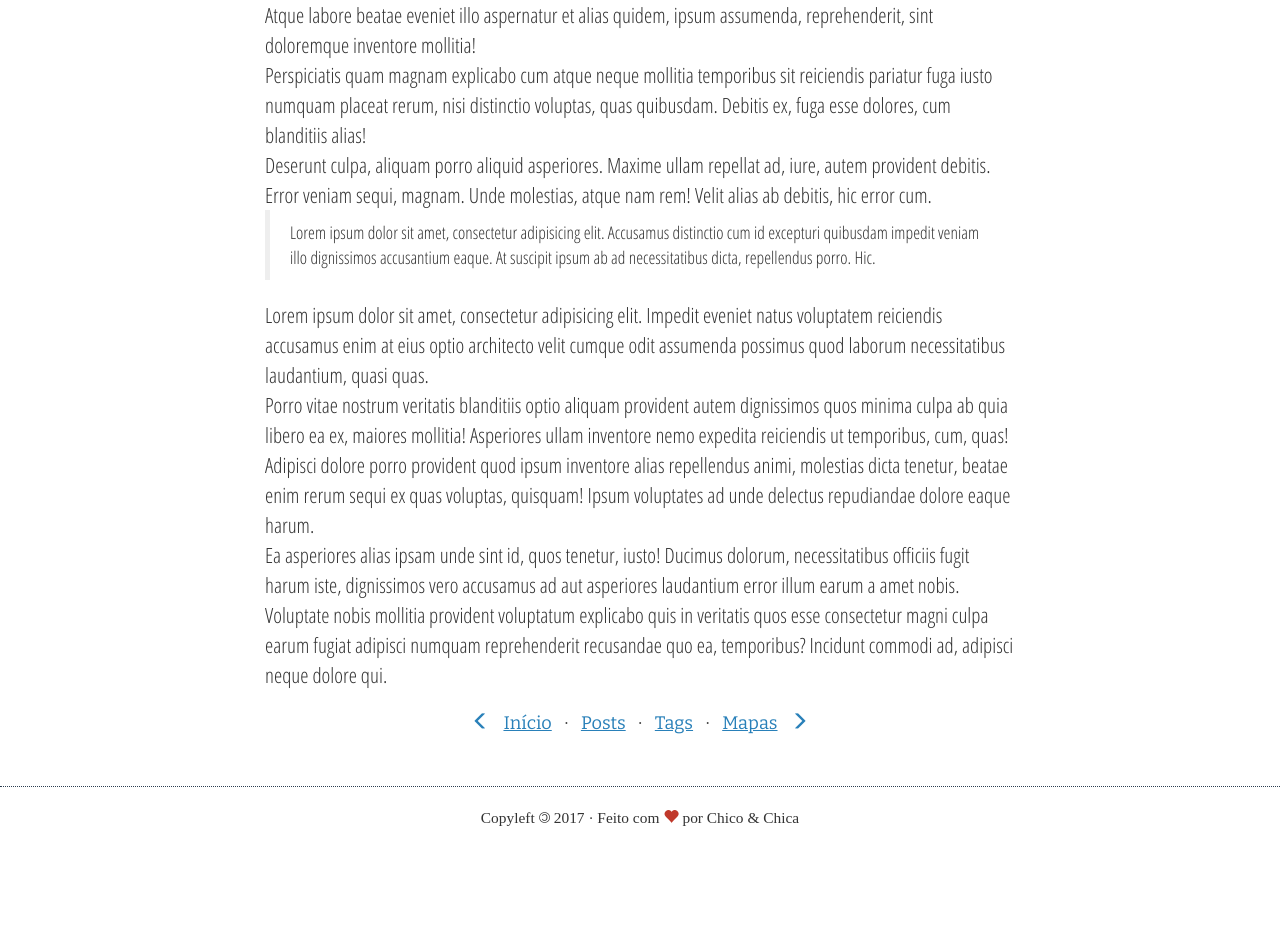
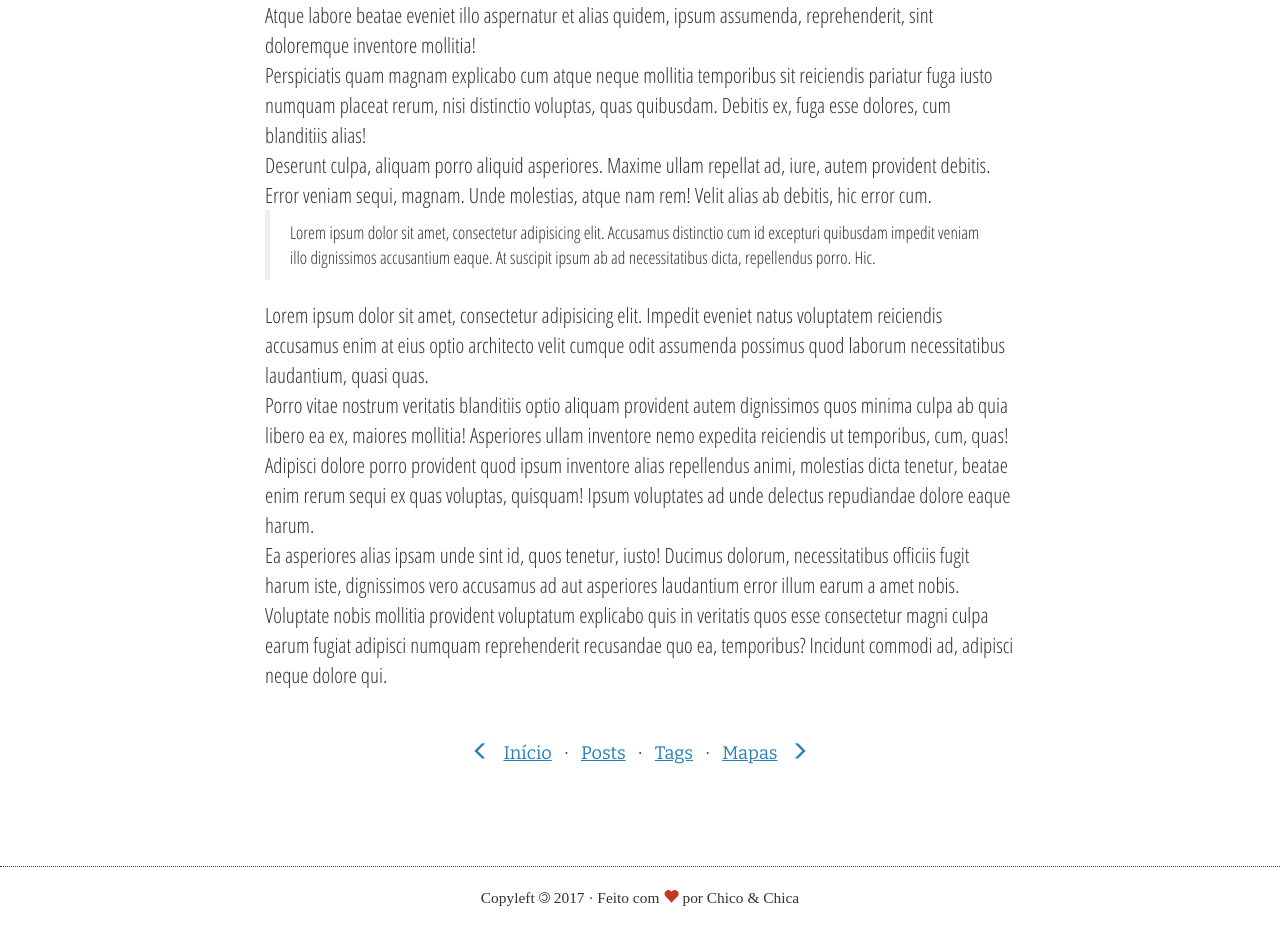
Before and after one commit to amandaferrari/project-grace-marguerite, a Jekyll site: the page built from _posts/2016-12-29-my-supervisioned-post.md, in a window 1280 px wide and 1400 px high, scrolled down 81 px. Shown: the part 471-1400 px from the top of the window. Built offline with Jekyll 4.4.1, drawn with Linux system fonts in a browser that asks for light colours; some web fonts are replaced; comment, search, counter and statistics services are not loaded; before the commit the page ends 1401 px from its top, so only the background shows below that.

Commit message:
Set style for disqus_thread section

```diff
--- a/_includes/css/post.css
+++ b/_includes/css/post.css
@@ -41,3 +41,7 @@
 	margin-left: 40px;
 	padding-left: 5px;
 }
+
+#disqus_thread {
+	margin-bottom: 50px;
+}
--- a/_layouts/post.html
+++ b/_layouts/post.html
@@ -65,10 +65,14 @@
 		</div>
 	</article>
 
-	<section>
-	{% if page.comments %}
-	{% include disqus.html %}
-	{% endif %}
+	<section class="container">
+	<div class="row">
+		<div class="col-md-offset-2 col-md-8">
+		{% if page.comments %}
+		{% include disqus.html %}
+		{% endif %}
+		</div>
+	</div>
 	</section>
 
 	<footer class="container-fluid made-with-love">
```
Also changed, not shown: _includes/css/navbar.css (+5 -2 lines), _posts/2016-12-28-another-test-post.md (+1 -0 lines), _posts/2016-12-29-my-supervisioned-post.md (+1 -0 lines), _posts/2016-12-30-my-unsupervisioned-post.md (+1 -0 lines).
